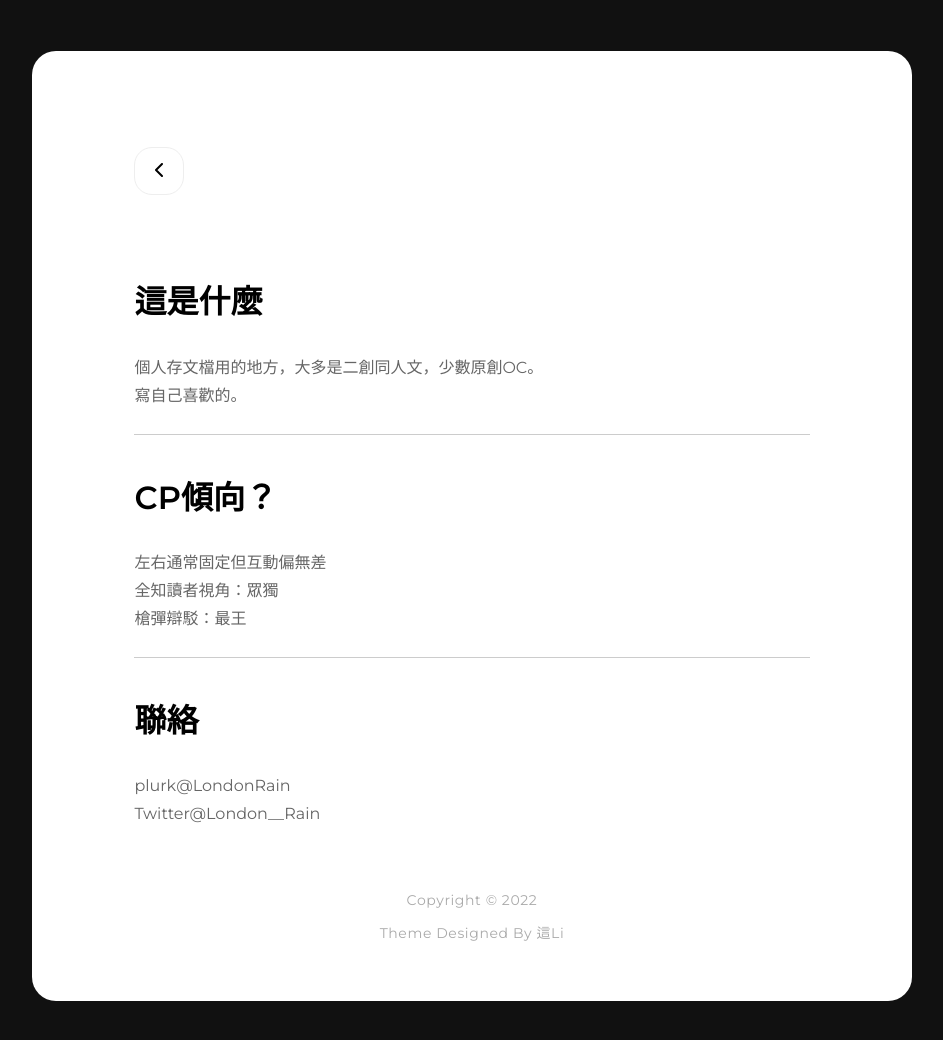
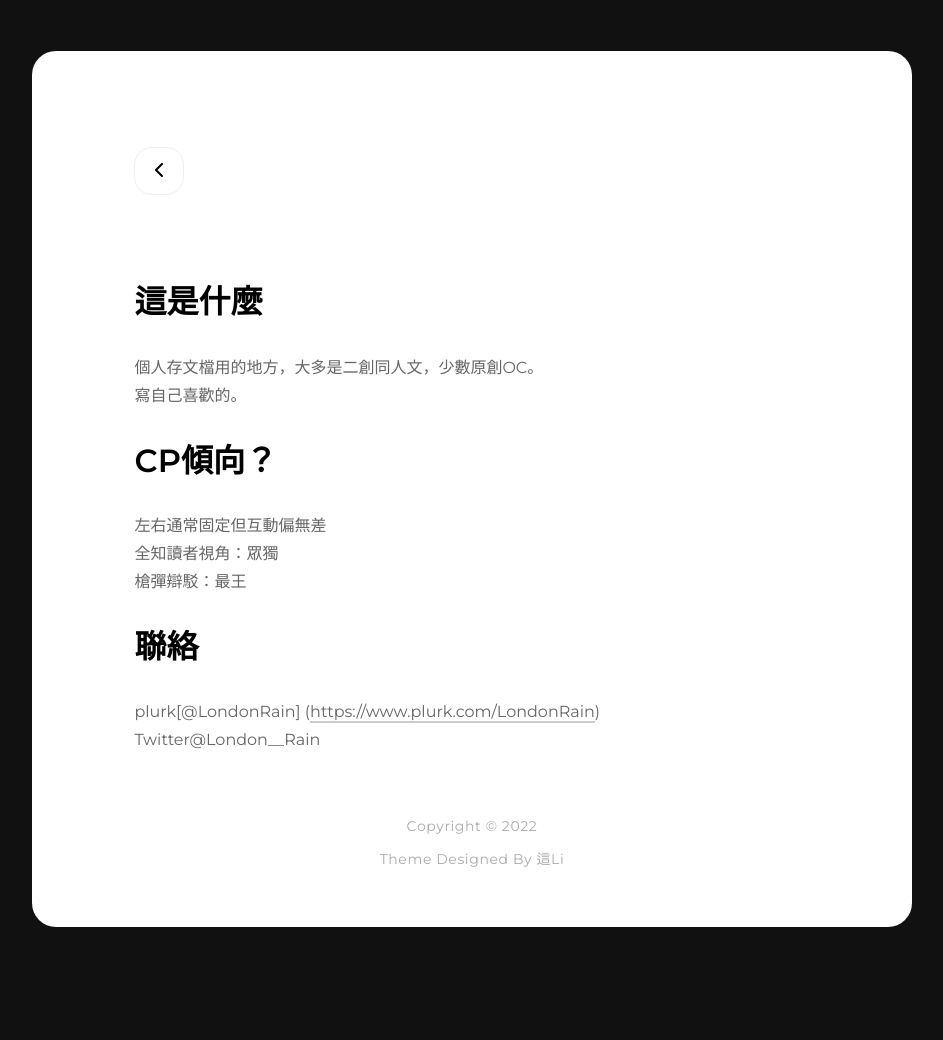
Before and after one commit to CarnCampbell/CarnCampbell.github.io, a plain HTML site: page about/index.html in a window 1280 px wide. Shown: the whole page, without its empty margins (168-1111 px from the left). After the commit the page ends 979 px from the top, so only its background shows below. Drawn offline with Linux system fonts and the light colour scheme.

Commit message:
Site updated: 2022-12-01 07:41:25

```diff
--- a/about/index.html
+++ b/about/index.html
@@ -37,12 +37,8 @@
 
     <div class="post-md">
         <h2 id="這是什麼"><a href="#這是什麼" class="headerlink" title="這是什麼"></a>這是什麼</h2><p>個人存文檔用的地方，大多是二創同人文，少數原創OC。<br>寫自己喜歡的。</p>
-<hr>
-
 <h2 id="CP傾向？"><a href="#CP傾向？" class="headerlink" title="CP傾向？"></a>CP傾向？</h2><p>左右通常固定但互動偏無差<br>全知讀者視角：眾獨<br>槍彈辯駁：最王</p>
-<hr>
-
-<h2 id="聯絡"><a href="#聯絡" class="headerlink" title="聯絡"></a>聯絡</h2><p>plurk@LondonRain<br>Twitter@London__Rain</p>
+<h2 id="聯絡"><a href="#聯絡" class="headerlink" title="聯絡"></a>聯絡</h2><p>plurk[@LondonRain] (<a target="_blank" rel="noopener" href="https://www.plurk.com/LondonRain">https://www.plurk.com/LondonRain</a>)<br>Twitter@London__Rain</p>
 
     </div>
 
```
